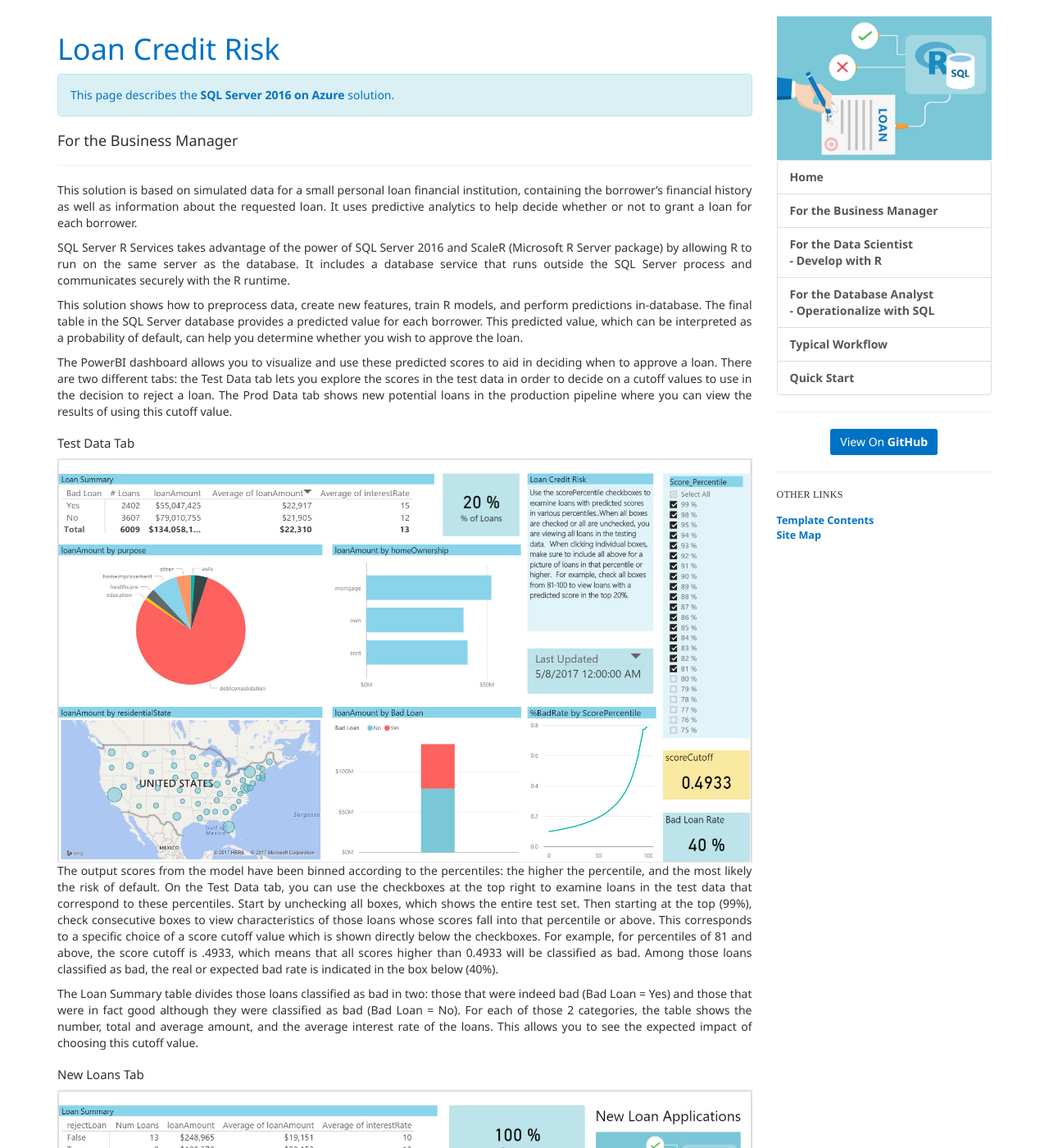
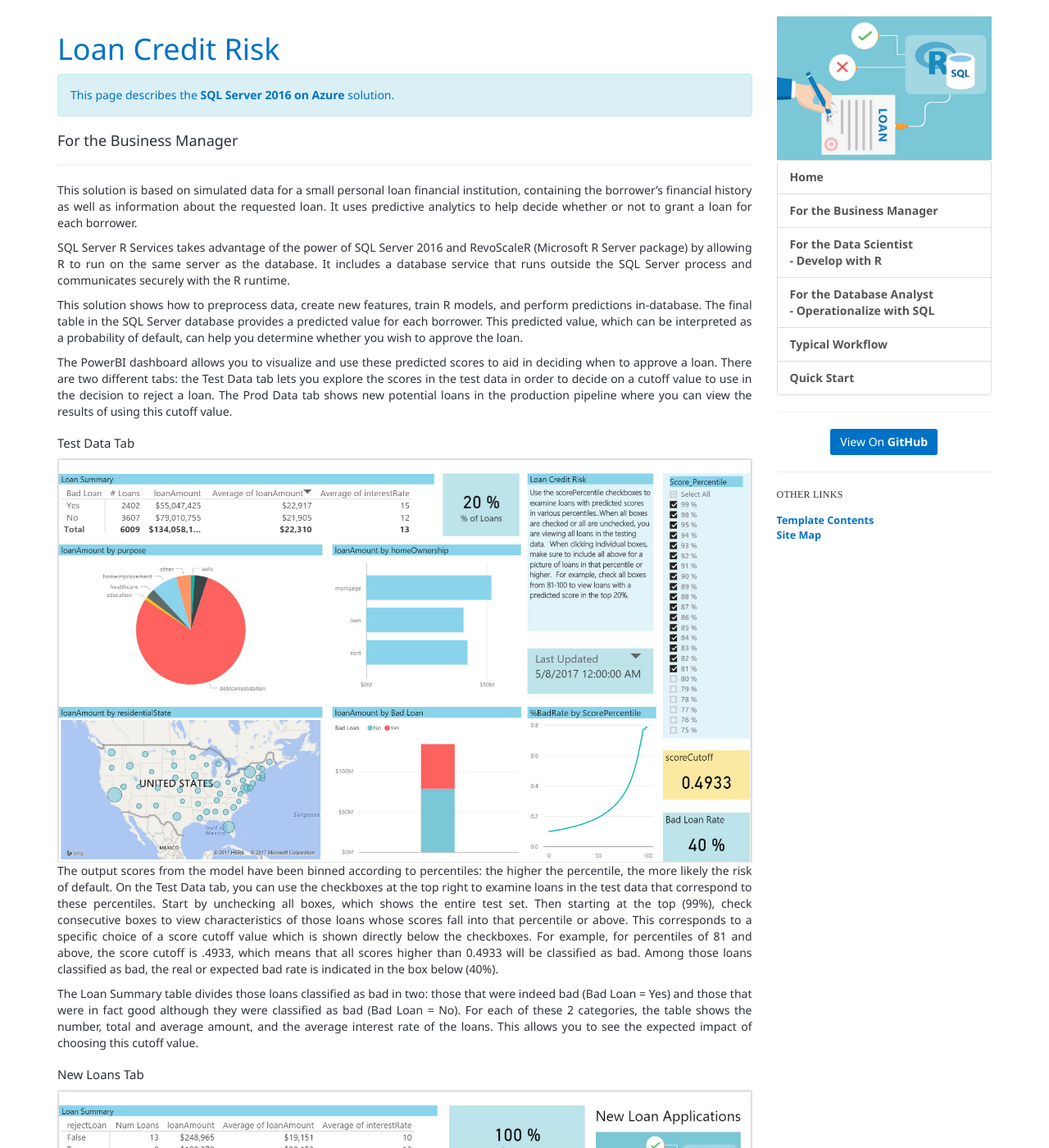
Before and after one commit to microsoft/r-server-loan-credit-risk, a Jekyll site: the page built from business-manager.md, in a window 1280 px wide and 1400 px high. Shown: the whole window at 82% size. Built offline with Jekyll 4.4.1, drawn with Linux system fonts in a browser that asks for light colours; nearby versions of some CDN libraries.

Commit message:
Update business-manager.md
Some minor typos and changed ScaleR to RevoScaleR because that is the name of the R package (ScaleR is a short-hand for it).

```diff
--- a/business-manager.md
+++ b/business-manager.md
@@ -18,7 +18,7 @@ solution.
 This solution is based on simulated data for a small personal loan financial institution, containing the borrower's financial history as well as information about the requested loan.  It uses predictive analytics to help decide whether or not to grant a loan for each borrower.
 <p></p>
 <div class="sql">
-SQL Server R Services takes advantage of the power of SQL Server 2016 and ScaleR (Microsoft R Server package) by allowing R to run on the same server as the database. It includes a database service that runs outside the SQL Server process and communicates securely with the R runtime.
+SQL Server R Services takes advantage of the power of SQL Server 2016 and RevoScaleR (Microsoft R Server package) by allowing R to run on the same server as the database. It includes a database service that runs outside the SQL Server process and communicates securely with the R runtime.
 <p></p>
 This solution shows how to preprocess data, create new features, train R models, and perform predictions in-database. The final table in the SQL Server database provides a predicted value for each borrower. This predicted value, which can be interpreted as a probability of default, can help you determine whether you wish to approve the loan.
 <p></p>
@@ -31,13 +31,13 @@ The final table is saved to a Hive table containing XXX. This data is then visua
 <p></p>
 </div>
 
-The PowerBI dashboard allows you to visualize and use these predicted scores to aid in deciding when to approve a loan.  There are two different tabs: the Test Data tab lets you explore the scores in the test data in order to decide on a cutoff values to use in the decision to reject a loan.  The Prod Data tab  shows  new potential loans in the production pipeline where you can view the results of using this cutoff value.
+The PowerBI dashboard allows you to visualize and use these predicted scores to aid in deciding when to approve a loan.  There are two different tabs: the Test Data tab lets you explore the scores in the test data in order to decide on a cutoff value to use in the decision to reject a loan.  The Prod Data tab shows new potential loans in the production pipeline where you can view the results of using this cutoff value.
 
 ### Test Data Tab
 <img src="images/test.jpg">
-The output scores from the model have been binned according to the percentiles: the higher the percentile, and the most likely the risk of default.  On the Test Data tab, you can use the checkboxes at the top right to examine loans in the test data that correspond to these percentiles. Start by unchecking all boxes, which shows the entire test set. Then starting at the top (99%), check consecutive boxes to view characteristics of those loans whose scores fall into that percentile or above. This  corresponds to a specific choice of a score cutoff value which is shown directly below the checkboxes. For example, for percentiles of 81 and above, the score cutoff is .4933, which means that all scores higher than 0.4933 will be classified as bad. Among those loans classified as bad, the real or expected bad rate is indicated in the box below (40%).
+The output scores from the model have been binned according to percentiles: the higher the percentile, the more likely the risk of default.  On the Test Data tab, you can use the checkboxes at the top right to examine loans in the test data that correspond to these percentiles. Start by unchecking all boxes, which shows the entire test set. Then starting at the top (99%), check consecutive boxes to view characteristics of those loans whose scores fall into that percentile or above. This  corresponds to a specific choice of a score cutoff value which is shown directly below the checkboxes. For example, for percentiles of 81 and above, the score cutoff is .4933, which means that all scores higher than 0.4933 will be classified as bad. Among those loans classified as bad, the real or expected bad rate is indicated in the box below (40%).
 <p></p>
-The Loan Summary table divides those loans classified as bad in two: those that were indeed bad (Bad Loan = Yes) and those that were in fact good although they were classified as bad (Bad Loan = No). For each of those 2 categories, the table shows the number, total and average amount, and the average interest rate of the loans. This allows you to see the expected impact of choosing this cutoff value.
+The Loan Summary table divides those loans classified as bad in two: those that were indeed bad (Bad Loan = Yes) and those that were in fact good although they were classified as bad (Bad Loan = No). For each of these 2 categories, the table shows the number, total and average amount, and the average interest rate of the loans. This allows you to see the expected impact of choosing this cutoff value.
 <p></p>
 
 ### New Loans Tab
```
